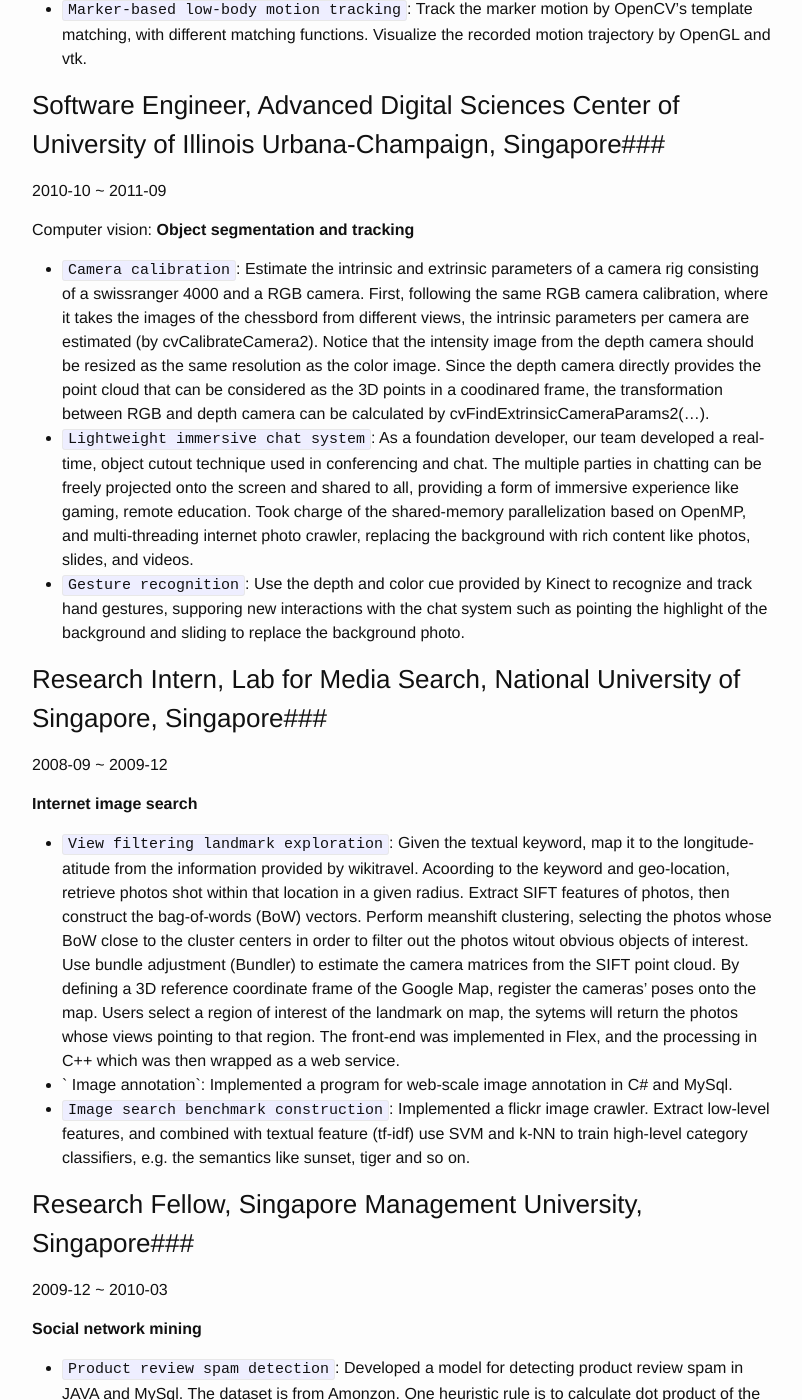
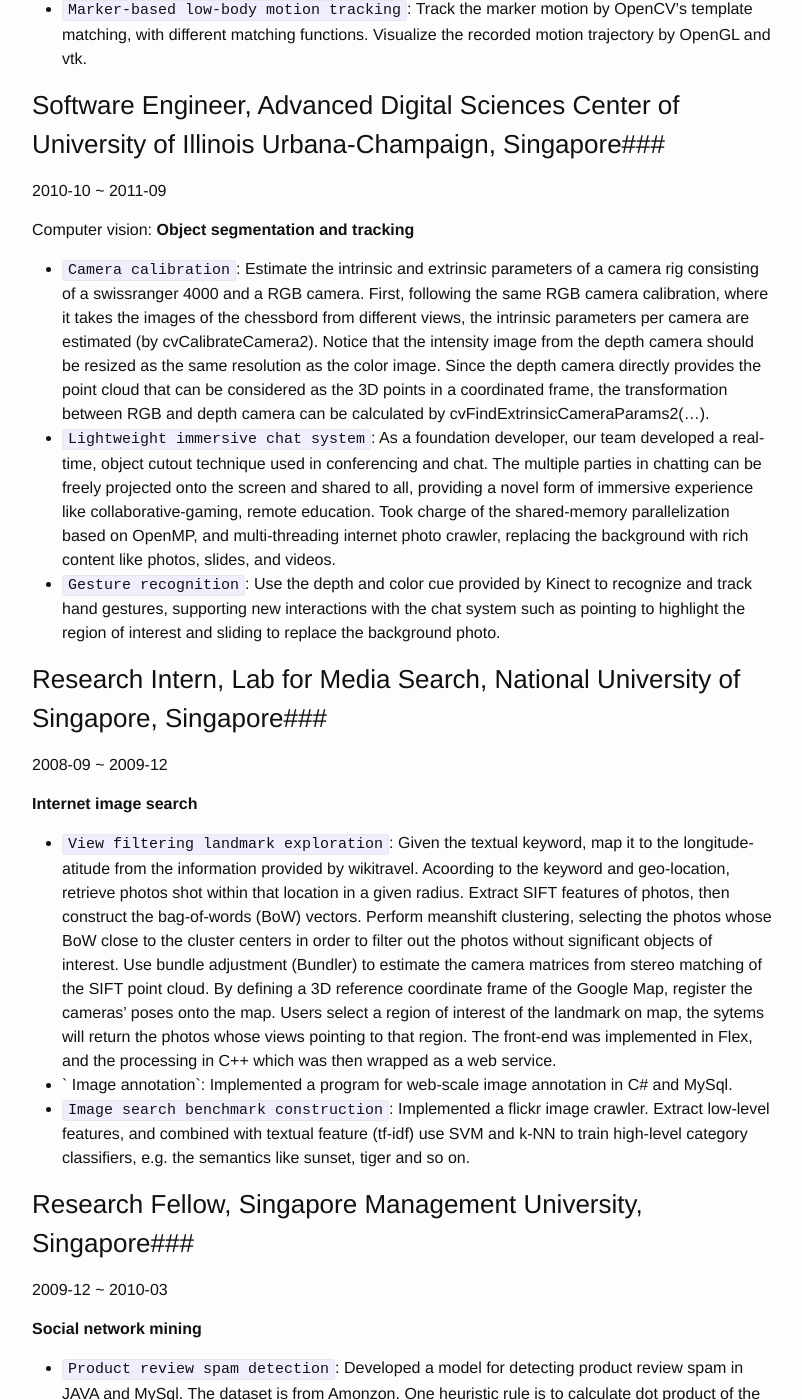
Before and after one commit to luozhipi/luozhipi.github.io, a Jekyll site: the page built from resume_EN.md, in a window 1280 px wide and 1400 px high, scrolled down 4402 px. Shown: the whole window, without its empty margins (238-1040 px from the left). Built offline with Jekyll 4.4.1, drawn with Linux system fonts in a browser that asks for light colours; some of the changed text lies outside the part shown.

Commit message:
Update resume_EN.md

```diff
--- a/resume_EN.md
+++ b/resume_EN.md
@@ -102,8 +102,8 @@
 
 - `Facial animation`:  This project includes text-to-speech conversion based on the Microsoft Speech SDK, and speech-driven facial expression synthesis based on the MPEG-4 standard. A phonogram is mapped to a specific expression (a morph target), those of which are blended with weights that related to the tone. The front-end is implemented in Python, and the engine is based on Ogre and C++. The system can also import motion capture data (c3d format), and map them onto the face's feature points to drive the animation.
 - `Human neck modeling`: Proposed a method for modeling and simulating the human neck and its skin deformation at interactive rates on a modern laptop. Starting from the Ultimate Human Model (UHM) data set which includes a comprehensive set of the human's anatomy structures, a model ready for simulation of the neck's bio-mechanics and musculoskeletal dynamics is developed. The work involves interdisciplinary knowledge. First, use Maya to deal with the geometric issues such as holes and degeneration of the polygonal meshes in order to facilitate the meshing procedure by Tetgen. The muscles represented as volumetric meshes resulting from the meshing are modeld by the Finite Element Method with co-rotational material. The bones are modeled as rigid bodies, and the skin as a mass-spring network. Remarkably, proposed soft constraints realized by linear, elastic springs for coupling the rigid (bone) and soft (muscle) bodies. Skeleton motion is simulated by multi-body dynamic system. The overall dynamics is formulated as a Lagrangian dynamic system, which is numerically solved by a semi-implicit time integrator. In order to obtain substaintial speed ups, considerable effort is made such as, reducing the number of finite elements, empirically selecting a subset of anatomy structures, and exploiting linearization without sacrificing much deformation realism.
-- `Volumetric, elastic energy minimization`: Methods that cast the deformation as an elastic energy minimization enhance the realism of deformation by supporting elastic deformations. The as-rigid-as-possible rigidity energy is widely researched, as this form of elasticity formulization is relatively easy to achieve and the minimization of its objecitve function is also easy to implement. In additon to the elastic deformation of the surface, proposed a volumetric, as-rigid-as-possible energy for volume-preservation based on voxel grids which provide accessible neighboring structure for defining the elements. Here, the minimization will enforce the transformation to be rigid of an element throughout the deformation. Thus, the lengths in voxel edges are approximately preserved, in turn the volume.
-- `Space deformation`: Finite Element simulation and nonlinear, elastic energy is often computational expensive, hindering their applications in interative or real-time scenarios. Space deformation as an effective, accelerating strategy, provides a solution in an indirect manner. In this context, the simulation or minimization is performed on a coarser mesh enclosing the subject surface. The generated deformation is projected back to the target surface often by barycentric interpolation that is not smooth enough to interpolate surfaces. To adapt to character deformation where local control and smoothness are typically the two major concerns, proposed a method to compute space deformations based on domain decomposition and radial basis function (RBF) interpolation. Here, a skeletal character is partitioned into bone-associated domains based on the influence weights, each of which is attached to a local RBF system used to interpolate the displacements. Seam artifact is surpressed by Laplacian smoothing with cotangent weights. The decomposition also works for characters whose binding is achived using an auto-weighting scheme. Results also show that, interpolation by local RBF systems instead of a global, single RBF system is much more robust since the likehood of a degenerated matrix used in solving the RBF syetem is largely reduced.
+- `Volumetric, elastic energy minimization`: Methods that cast the deformation as an elastic energy minimization enhance the realism of deformation by supporting elastic deformations. The as-rigid-as-possible rigidity energy is widely researched, as this form of elasticity formulization is relatively easy to achieve and the minimization of its objective function is also easy to implement. In additon to the elastic deformation of the surface, proposed a volumetric, as-rigid-as-possible energy for volume-preservation based on voxel grids which provide accessible neighboring structure for defining the elements. Here, the minimization will enforce the transformation to be rigid of an element throughout the deformation. Thus, the lengths in voxel edges are approximately preserved, in turn the volume.
+- `Space deformation`: Finite Element simulation and nonlinear, elastic energy is often computational expensive, hindering their applications in interative or real-time scenarios. Space deformation as an effective, accelerating strategy, provides a solution in an indirect manner. In this context, the simulation or minimization is performed on a coarser mesh enclosing the subject surface. The generated deformation is projected back to the target surface often by barycentric interpolation that is not smooth enough to interpolate surfaces. To adapt to character deformation where local control and smoothness are typically the two major concerns, proposed a method to compute space deformations based on domain decomposition and radial basis function (RBF) interpolation. Here, a skeletal character is partitioned into bone-associated domains according to influence weights, each of which is attached to a local RBF system used to interpolate the displacements. Seam artifact is surpressed by Laplacian smoothing with cotangent weights. The decomposition also works for characters whose binding is achived using an auto-weighting scheme. Results also show that, interpolation by local RBF systems instead of a global, single RBF system is much more robust since the likehood of a degenerated matrix used in solving the RBF syetem is largely reduced.
 - `Learning linear blend skinning model from blendshapes`: Capturing (by 3D scanning or by motion capture cameras) is typically the way to obtain realistic deformations of the subject in particular in CG-enriched films production. Artists will also "slightly" sculpt the reconstructed shapes and ultimately lead to a large set of blendshapes. The drawbacks of using blendshapes are: (a) memory inefficient; (b) major game engines still prefer skeletal animation models; and (c) inconsist with an artist-friendly rigging pipeline. Thus, it is worth representing the blendshapes by the common used character animation model, namely the Linear Blend Skinning model. Researched various methods of learning a LBS model from blendshapes. It is typically to construct a non-negative least squares problems, minimizing the norm between the vertex positions resulting from LBS and the ones in blendshapes, subject to non-zero and normalization constraints of the weights. Bone transformation is approximated as the transformation of the animated plane (vertices influenced by that bone), resulting from SVD ot its variants.
 - `Soft body animation`: Based on Bullet's continuous collision detection, developed a program for soft body animation. In particular incorporated the Fast Lattice Shape Matching method into Bullet. The surface deformation is generated by trilinear interpolation on CPU.
 
@@ -121,9 +121,9 @@
 
 Computer vision: 					  **Object segmentation and tracking**
 
-- `Camera calibration`: Estimate the intrinsic and extrinsic parameters of a camera rig consisting of a swissranger 4000 and a RGB camera. First, following the same RGB camera calibration, where it takes the images of the chessbord from different views, the intrinsic parameters per camera are estimated (by cvCalibrateCamera2). Notice that the intensity image from the depth camera should be resized as the same resolution as the color image. Since the depth camera directly provides the point cloud that can be considered as the 3D points in a coodinared frame, the transformation between RGB and depth camera can be calculated by cvFindExtrinsicCameraParams2(...).
-- `Lightweight immersive chat system`: As a foundation developer, our team developed a real-time, object cutout technique used in conferencing and chat. The multiple parties in chatting can be freely projected onto the screen and shared to all, providing a form of immersive experience like gaming, remote education. Took charge of the shared-memory parallelization based on OpenMP, and multi-threading internet photo crawler, replacing the background with rich content like photos, slides, and videos.
-- `Gesture recognition`: Use the depth and color cue provided by Kinect to recognize and track hand gestures, supporing new interactions with the chat system such as pointing the highlight of the background and sliding to replace the background photo.
+- `Camera calibration`: Estimate the intrinsic and extrinsic parameters of a camera rig consisting of a swissranger 4000 and a RGB camera. First, following the same RGB camera calibration, where it takes the images of the chessbord from different views, the intrinsic parameters per camera are estimated (by cvCalibrateCamera2). Notice that the intensity image from the depth camera should be resized as the same resolution as the color image. Since the depth camera directly provides the point cloud that can be considered as the 3D points in a coordinated frame, the transformation between RGB and depth camera can be calculated by cvFindExtrinsicCameraParams2(...).
+- `Lightweight immersive chat system`: As a foundation developer, our team developed a real-time, object cutout technique used in conferencing and chat. The multiple parties in chatting can be freely projected onto the screen and shared to all, providing a novel form of immersive experience like collaborative-gaming, remote education. Took charge of the shared-memory parallelization based on OpenMP, and multi-threading internet photo crawler, replacing the background with rich content like photos, slides, and videos.
+- `Gesture recognition`: Use the depth and color cue provided by Kinect to recognize and track hand gestures, supporting new interactions with the chat system such as pointing to highlight the region of interest and sliding to replace the background photo.
 
 ###Research Intern, Lab for Media Search, National University of Singapore, Singapore###
 
@@ -131,7 +131,7 @@
 
 **Internet image search**
 
-- `View filtering landmark exploration`: Given the textual keyword, map it to the longitude-atitude from the information provided by wikitravel. Acoording to the keyword and geo-location, retrieve photos shot within that location in a given radius. Extract SIFT features of photos, then construct the bag-of-words (BoW) vectors. Perform meanshift clustering, selecting the photos whose BoW close to the cluster centers in order to filter out the photos witout obvious objects of interest. Use bundle adjustment (Bundler) to estimate the camera matrices from the SIFT point cloud. By defining a 3D reference coordinate frame of the Google Map, register the cameras' poses onto the map. Users select a region of interest of the landmark on map, the sytems will return the photos whose views pointing to that region. The front-end was implemented in Flex, and the processing in C++ which was then wrapped as a web service.
+- `View filtering landmark exploration`: Given the textual keyword, map it to the longitude-atitude from the information provided by wikitravel. Acoording to the keyword and geo-location, retrieve photos shot within that location in a given radius. Extract SIFT features of photos, then construct the bag-of-words (BoW) vectors. Perform meanshift clustering, selecting the photos whose BoW close to the cluster centers in order to filter out the photos without significant objects of interest. Use bundle adjustment (Bundler) to estimate the camera matrices from stereo matching of the SIFT point cloud. By defining a 3D reference coordinate frame of the Google Map, register the cameras' poses onto the map. Users select a region of interest of the landmark on map, the sytems will return the photos whose views pointing to that region. The front-end was implemented in Flex, and the processing in C++ which was then wrapped as a web service.
 - ` Image annotation`: Implemented a program for web-scale image annotation in C# and MySql.
 - `Image search benchmark construction`: Implemented a flickr image crawler. Extract low-level features, and combined with textual feature (tf-idf) use SVM and k-NN to train high-level category classifiers, e.g. the semantics like sunset, tiger and so on.
 
```
Also changed, not shown: other parts of resume_EN.md (+2 -2 lines).
